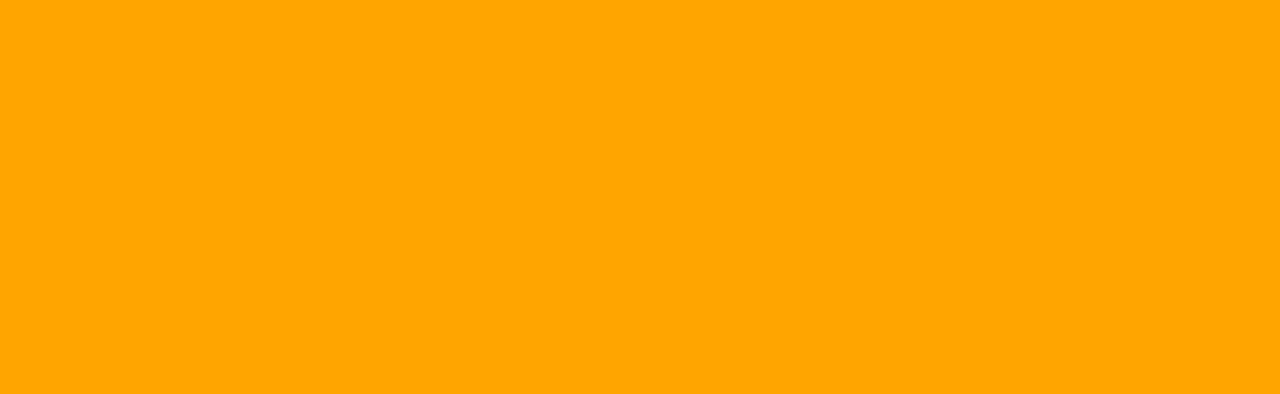
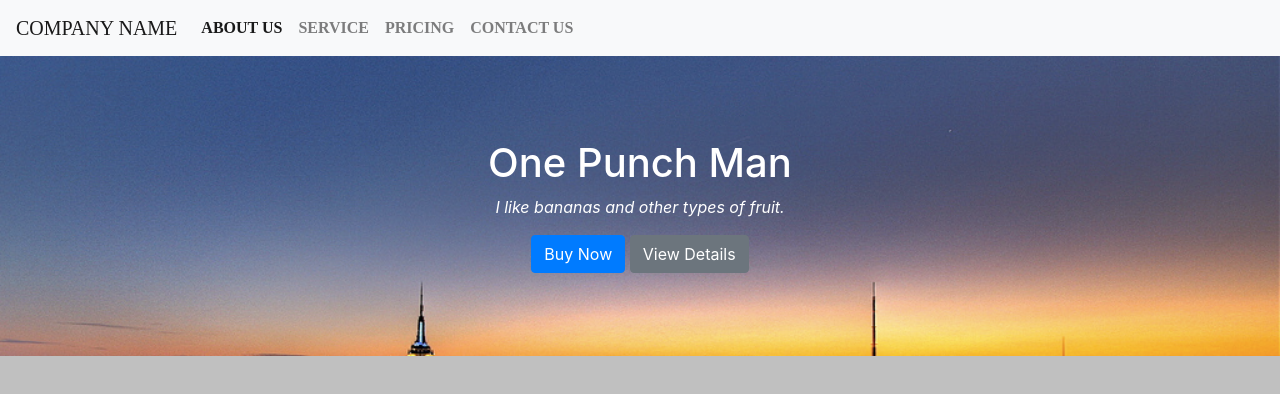
Before and after one commit to KitoCharles/KitoCharles, a plain HTML site: page index.html in a window 1280 px wide. Drawn offline with nearby package versions, Linux system fonts and the light colour scheme.

Commit message:
Nav Bar & Header

```diff
--- a/index.html
+++ b/index.html
@@ -1,16 +1,41 @@
 <!DOCTYPE html>
 <html>
+
 <head>
     <title>NYOT</title>
     <link rel="stylesheet" href="https://stackpath.bootstrapcdn.com/bootstrap/4.3.1/css/bootstrap.min.css" integrity="sha384-ggOyR0iXCbMQv3Xipma34MD+dH/1fQ784/j6cY/iJTQUOhcWr7x9JvoRxT2MZw1T" crossorigin="anonymous">
     <link rel="stylesheet" type="text/css" href="style.css">
 </head>
+
 <body>
+
+    <nav class="navbar navbar-expand-lg navbar-light bg-light">
+        <a class="navbar-brand" href="#">Company Name</a>
+        <button class="navbar-toggler" type="button" data-toggle="collapse" data-target="#navbarNavAltMarkup" aria-controls="navbarNavAltMarkup" aria-expanded="false" aria-label="Toggle navigation">
+    <span class="navbar-toggler-icon"></span>
+  </button>
+        <div class="collapse navbar-collapse" id="navbarNavAltMarkup">
+            <div class="navbar-nav">
+                <a class="nav-item nav-link active" href="#">About Us <span class="sr-only">(current)</span></a>
+                <a class="nav-item nav-link" href="#">Service</a>
+                <a class="nav-item nav-link" href="#">Pricing</a>
+                <a class="nav-item nav-link" href="#">Contact Us</a>
+            </div>
+        </div>
+    </nav>
+
+    <header class= "d-flex align-items-center">
+        <div class=container>
+        <h1>One Punch Man</h1>
+        <p>I like bananas and other types of fruit.</p>
+        <button type="button" class="btn btn-primary">Buy Now</button>
+        <button type="button" class="btn btn-secondary">View Details</button>
+        </div>
+    </header>
+
     <script src="https://code.jquery.com/jquery-3.3.1.slim.min.js" integrity="sha384-q8i/X+965DzO0rT7abK41JStQIAqVgRVzpbzo5smXKp4YfRvH+8abtTE1Pi6jizo" crossorigin="anonymous"></script>
     <script src="https://cdnjs.cloudflare.com/ajax/libs/popper.js/1.14.7/umd/popper.min.js" integrity="sha384-UO2eT0CpHqdSJQ6hJty5KVphtPhzWj9WO1clHTMGa3JDZwrnQq4sF86dIHNDz0W1" crossorigin="anonymous"></script>
     <script src="https://stackpath.bootstrapcdn.com/bootstrap/4.3.1/js/bootstrap.min.js" integrity="sha384-JjSmVgyd0p3pXB1rRibZUAYoIIy6OrQ6VrjIEaFf/nJGzIxFDsf4x0xIM+B07jRM" crossorigin="anonymous"></script>
-
 </body>
 
-
 </html>
--- a/style.css
+++ b/style.css
@@ -1,3 +1,36 @@
 body {
-    background-color: orange;
+    background-color: silver;
 }
+
+nav{
+    text-transform: uppercase;
+    font-family: PT Sans Narrow;
+}
+
+.nav-link{
+    font-weight: bold;
+}
+
+.nav-link:hover{
+    font-style: italic;
+    background-color: pink !important; /*Only add !important when adding something unique from default code you used*/
+}
+
+header{
+    height: 300px;
+    width: 100%;
+    background-image: url("Cover.jpg");
+    background-size: cover;
+
+    /*text align*/
+    text-align: center;
+}
+
+header p{
+    font-style: italic;
+    color: white;
+}
+
+header h1{
+    color: white;
+}
```
Also changed, not shown: Cover.jpg (added). Lines whose indentation alone changed are shown as unchanged.
